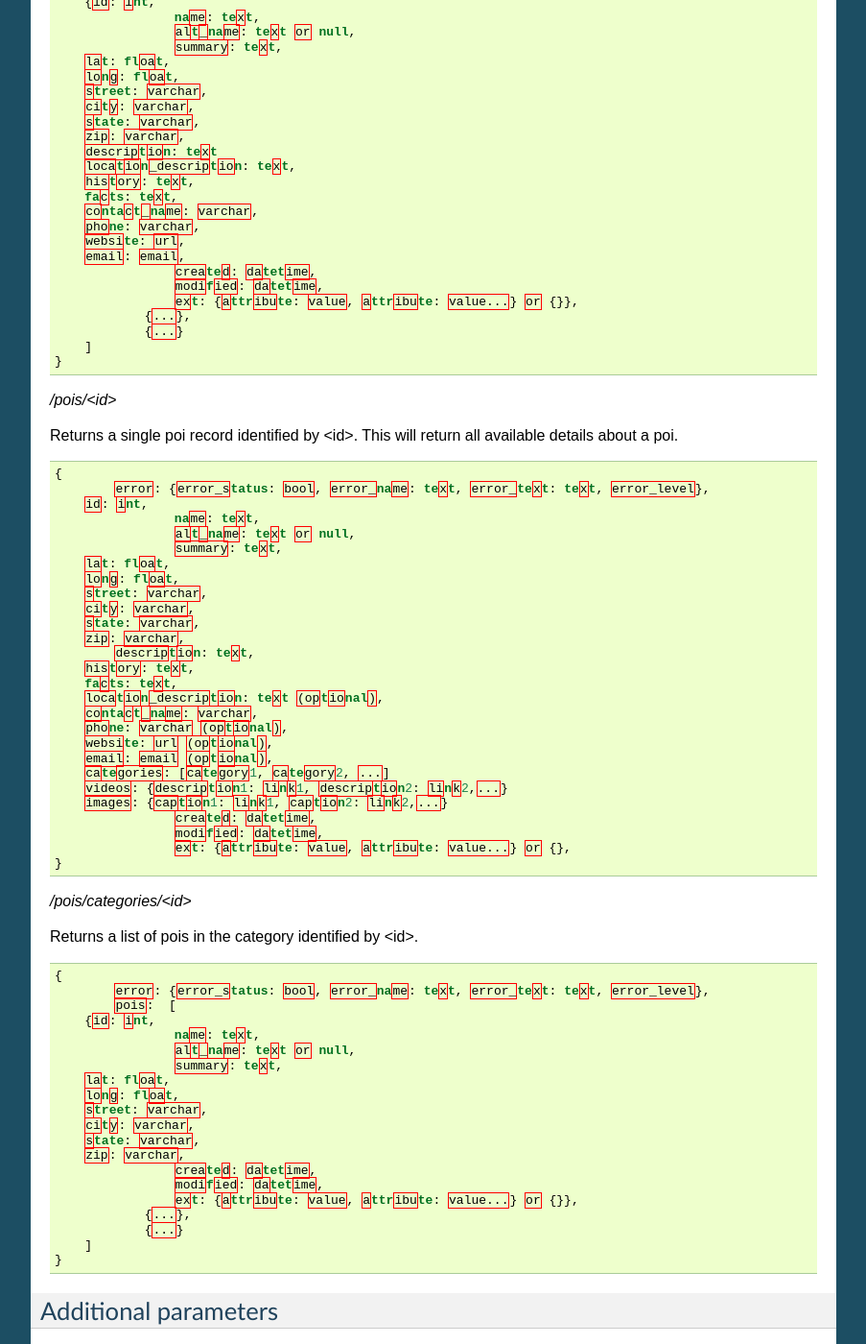
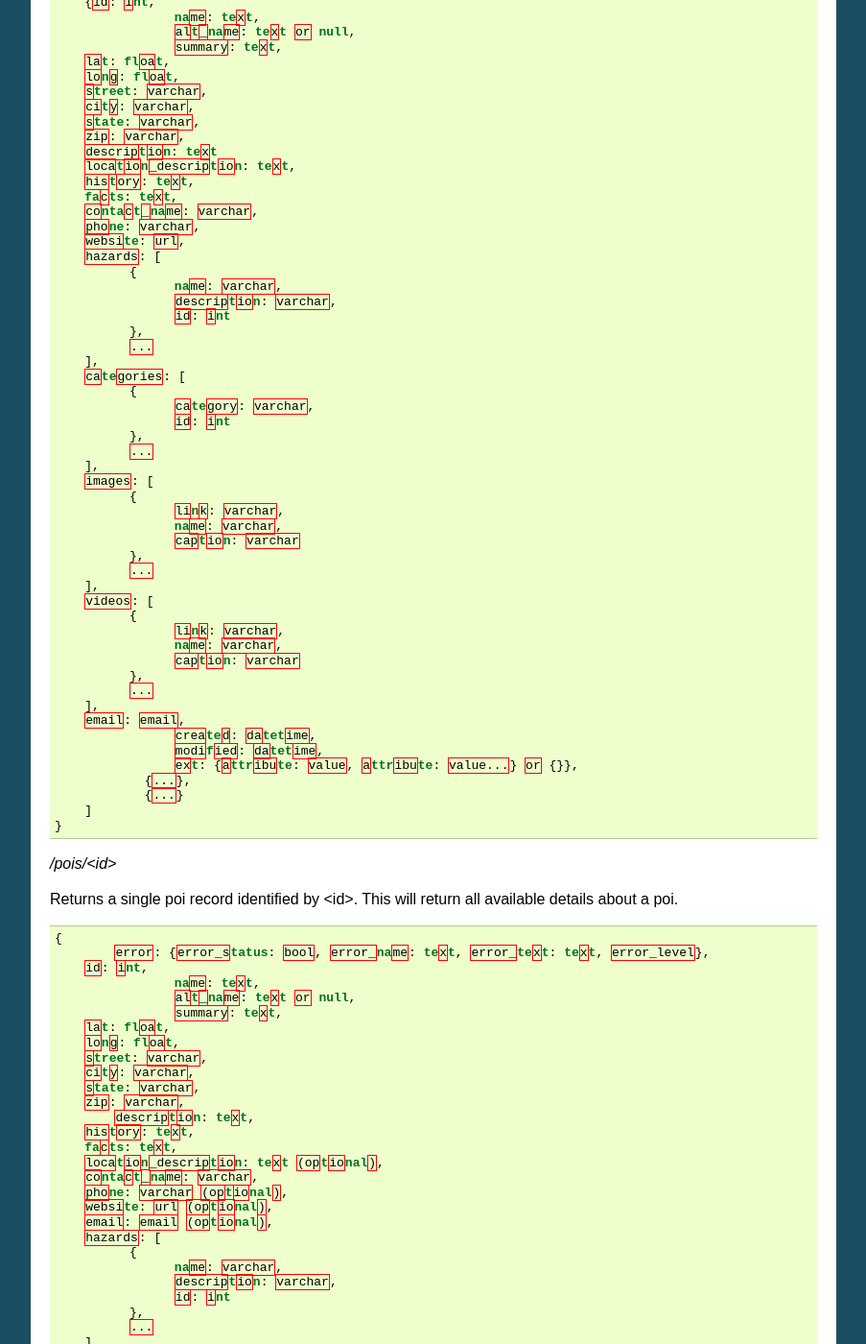
Before and after one commit to osu-cass/working-waterfonts-api, a Sphinx documentation site: the page built from docs/source/planning/draft_api.rst, in a window 1280 px wide and 1400 px high, scrolled down 976 px. Shown: the whole window at 96% size, without its empty margins (198-1101 px from the left). Built offline with Sphinx 7.4.7, drawn with Linux system fonts in a browser that asks for light colours; pages that are not in the unit, such as notebooks, are missing from menus; some of the changed text lies outside the part shown.

Commit message:
Update docs to reflect all sub-fields add hazards, categories, images, and videos to POI returns

```diff
--- a/docs/source/planning/draft_api.rst
+++ b/docs/source/planning/draft_api.rst
@@ -61,6 +61,37 @@ Return a dictionary containing a record for every poi in the database. This data
             contact_name: varchar,
             phone: varchar,
             website: url,
+            hazards: [
+                  {
+                        name: varchar,
+                        description: varchar,
+                        id: int
+                  },
+                  ...
+            ],
+            categories: [
+                  {
+                        category: varchar,
+                        id: int
+                  },
+                  ...
+            ],
+            images: [
+                  {
+                        link: varchar,
+                        name: varchar,
+                        caption: varchar
+                  },
+                  ...
+            ],
+            videos: [
+                  {
+                        link: varchar,
+                        name: varchar,
+                        caption: varchar
+                  },
+                  ...
+            ],
             email: email,
 			created: datetime,
 			modified: datetime,
@@ -97,9 +128,37 @@ Returns a single poi record identified by <id>. This will return all available d
             phone: varchar (optional),
             website: url (optional),
             email: email (optional),
-            categories: [category1, category2, ...]
-            videos: {description1: link1, description2: link2,...}
-            images: {caption1: link1, caption2: link2,...}
+            hazards: [
+                  {
+                        name: varchar,
+                        description: varchar,
+                        id: int
+                  },
+                  ...
+            ],
+            categories: [
+                  {
+                        category: varchar,
+                        id: int
+                  },
+                  ...
+            ],
+            images: [
+                  {
+                        link: varchar,
+                        name: varchar,
+                        caption: varchar
+                  },
+                  ...
+            ],
+            videos: [
+                  {
+                        link: varchar,
+                        name: varchar,
+                        caption: varchar
+                  },
+                  ...
+            ],
 			created: datetime,
 			modified: datetime,
 			ext: {attribute: value, attribute: value...} or {},
@@ -131,6 +190,7 @@ Returns a list of pois in the category identified by <id>.
 		    {...},
 		    {...}
             ]
+            ...
 	}
 
 
```
